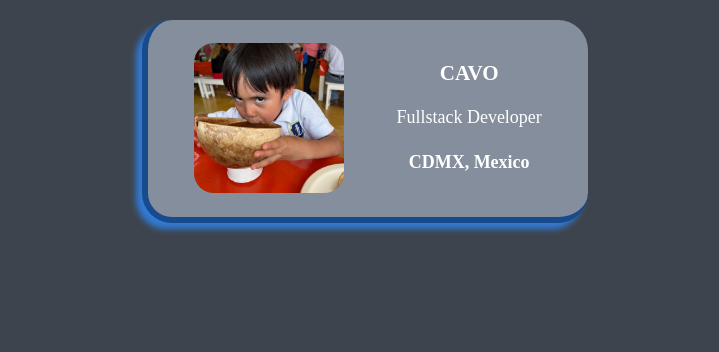
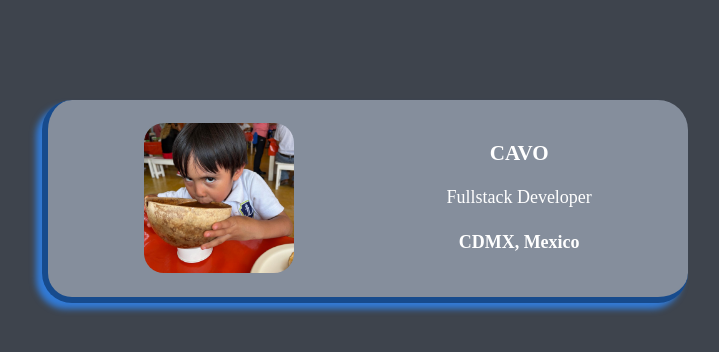
Before and after one commit to JJVV206/CAVO---Card, a website built with Vite: page index.html in a window 1280 px wide. Shown: the whole page, without its empty margins (275-994 px from the left). Built offline with nearby package versions, Linux system fonts and the light colour scheme.

Commit message:
Update styles.css

```diff
--- a/styles.css
+++ b/styles.css
@@ -19,8 +19,8 @@ body {
 
 .card {
     font-size: 18px;
-    width: 400px;
-    margin: auto auto;
+    width: 600px;
+    margin: 100px auto 100px auto;
     padding: 20px;
     display: flex;
     justify-content: space-around;
```
